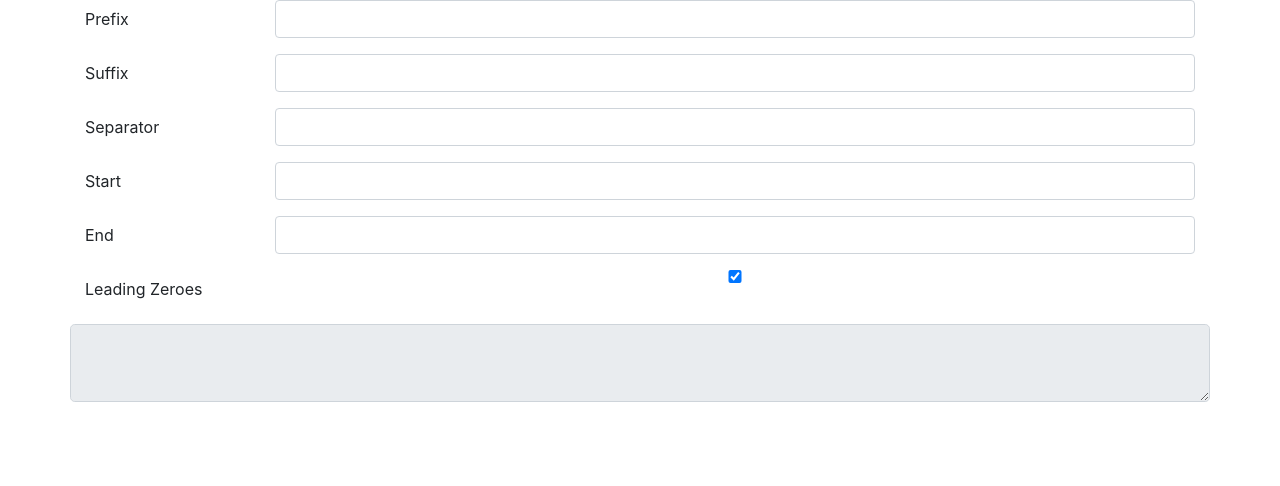
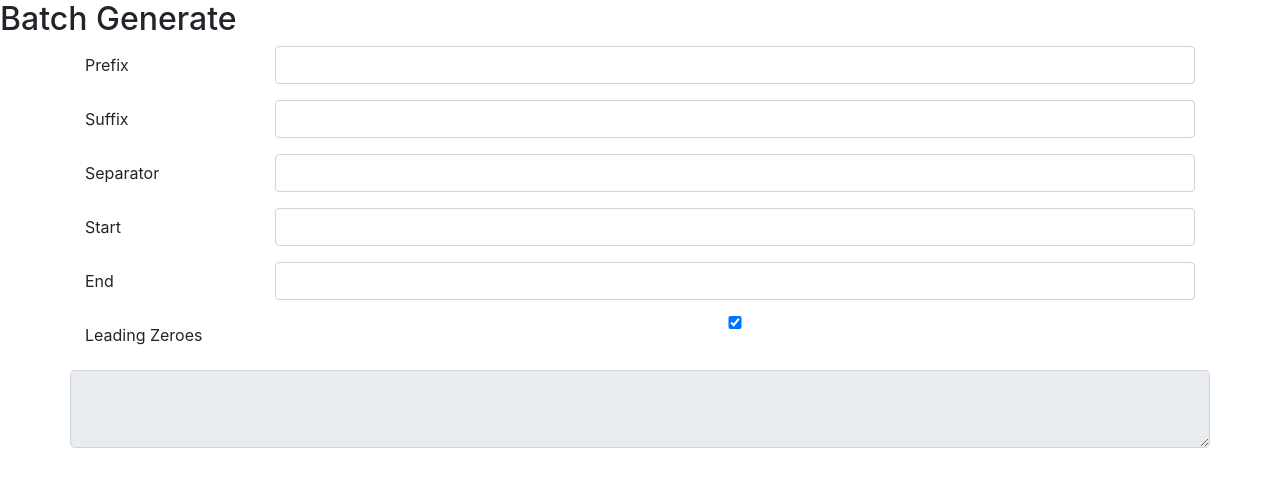
Before and after one commit to reenuka/batch-generate, a plain HTML site: page index.html in a window 1280 px wide. Drawn offline with nearby package versions, Linux system fonts and the light colour scheme.

Commit message:
add title

```diff
--- a/index.html
+++ b/index.html
@@ -1,6 +1,7 @@
 <!DOCTYPE html>
 <html>
   <head>
+    <title>Batch Generate</title>
     <link rel="stylesheet" type="text/css" href="stylesheet.css">
     <link rel="stylesheet" href="https://maxcdn.bootstrapcdn.com/bootstrap/4.0.0-beta.2/css/bootstrap.min.css" integrity="sha384-PsH8R72JQ3SOdhVi3uxftmaW6Vc51MKb0q5P2rRUpPvrszuE4W1povHYgTpBfshb" crossorigin="anonymous">
     <script src="https://code.jquery.com/jquery-3.2.1.slim.min.js" integrity="sha384-KJ3o2DKtIkvYIK3UENzmM7KCkRr/rE9/Qpg6aAZGJwFDMVNA/GpGFF93hXpG5KkN" crossorigin="anonymous"></script>
@@ -8,6 +9,7 @@
     <script src="https://maxcdn.bootstrapcdn.com/bootstrap/4.0.0-beta.2/js/bootstrap.min.js" integrity="sha384-alpBpkh1PFOepccYVYDB4do5UnbKysX5WZXm3XxPqe5iKTfUKjNkCk9SaVuEZflJ" crossorigin="anonymous"></script>
   </head>
   <body>
+      <h2>Batch Generate</h2>
       <div class="container p3">
         <div class="form-group row">
           <label for="prefix" class="col-2 col-form-label">Prefix</label>
```
